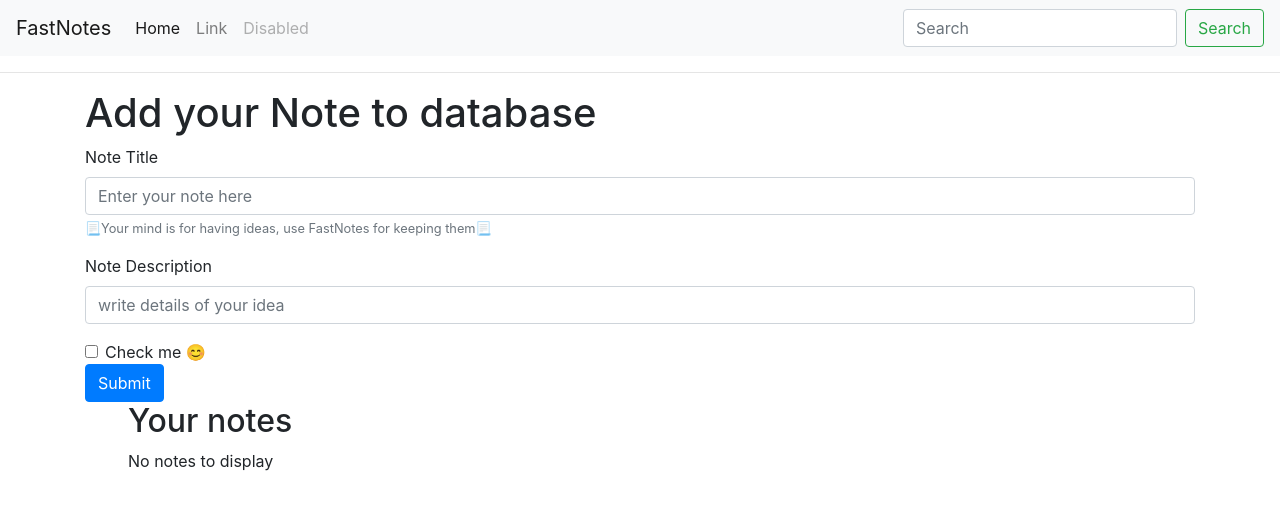
After one commit to Umer-Islam/Panaverse_q3, a FastAPI app: template lec_01/learn_fastapi/learn_fastapi/templates/index.html in a window 1280 px wide. The commit adds this page. Shown: the top 510 px of the page. Run offline with FastAPI, Linux system fonts and the light colour scheme; the template is opened without the code that fills it, so the values that code supplies are empty; some libraries are stand-ins or nearby versions.

Commit message:
basic functionality working

```diff
--- /dev/null
+++ b/lec_01/learn_fastapi/learn_fastapi/index.py
@@ -0,0 +1,10 @@
+from fastapi import FastAPI
+from routes.note import note
+from fastapi.staticfiles import StaticFiles
+from fastapi.templating import Jinja2Templates
+
+app = FastAPI()
+
+app.mount("/static", StaticFiles(directory="static"), name="static")
+
+app.include_router(note)
--- a/lec_01/learn_fastapi/learn_fastapi/static/style.css
+++ b/lec_01/learn_fastapi/learn_fastapi/static/style.css
@@ -1 +1,3 @@
-css file
+section {
+  margin-left: 10%;
+}
--- /dev/null
+++ b/lec_01/learn_fastapi/learn_fastapi/templates/index.html
@@ -0,0 +1,144 @@
+<!doctype html>
+<html lang="en">
+  <head>
+    <!-- Required meta tags -->
+    <meta charset="utf-8" />
+    <meta
+      name="viewport"
+      content="width=device-width, initial-scale=1, shrink-to-fit=no"
+    />
+
+    <!-- Bootstrap CSS -->
+    <link
+      rel="stylesheet"
+      href="https://cdn.jsdelivr.net/npm/bootstrap@4.0.0/dist/css/bootstrap.min.css"
+      integrity="sha384-Gn5384xqQ1aoWXA+058RXPxPg6fy4IWvTNh0E263XmFcJlSAwiGgFAW/dAiS6JXm"
+      crossorigin="anonymous"
+    />
+
+    <title>Notes - using fastapi, bootstrap and mongoDB</title>
+    <link rel="stylesheet" href="../static/style.css" />
+  </head>
+  <body>
+    <nav class="navbar navbar-expand-lg navbar-light bg-light">
+      <a class="navbar-brand" href="#">FastNotes</a>
+      <button
+        class="navbar-toggler"
+        type="button"
+        data-toggle="collapse"
+        data-target="#navbarSupportedContent"
+        aria-controls="navbarSupportedContent"
+        aria-expanded="false"
+        aria-label="Toggle navigation"
+      >
+        <span class="navbar-toggler-icon"></span>
+      </button>
+
+      <div class="collapse navbar-collapse" id="navbarSupportedContent">
+        <ul class="navbar-nav mr-auto">
+          <li class="nav-item active">
+            <a class="nav-link" href="#"
+              >Home <span class="sr-only">(current)</span></a
+            >
+          </li>
+          <li class="nav-item">
+            <a class="nav-link" href="#">Link</a>
+          </li>
+
+          <li class="nav-item">
+            <a class="nav-link disabled" href="#">Disabled</a>
+          </li>
+        </ul>
+        <form class="form-inline my-2 my-lg-0">
+          <input
+            class="form-control mr-sm-2"
+            type="search"
+            placeholder="Search"
+            aria-label="Search"
+          />
+          <button class="btn btn-outline-success my-2 my-sm-0" type="submit">
+            Search
+          </button>
+        </form>
+      </div>
+    </nav>
+    <!-- navbar ends  -->
+    <hr />
+    <!-- form starts below -->
+    <div class="container">
+      <h1>Add your Note to database</h1>
+      <form method="post" action="/">
+        <div class="form-group">
+          <label for="title">Note Title</label>
+          <input
+            type="text"
+            class="form-control"
+            name="title"
+            aria-describedby="emailHelp"
+            placeholder="Enter your note here"
+          />
+          <small id="emailHelp" class="form-text text-muted"
+            >📃Your mind is for having ideas, use FastNotes for keeping
+            them📃</small
+          >
+        </div>
+        <div class="form-group">
+          <label for="desc">Note Description</label>
+          <input
+            type="text"
+            class="form-control"
+            name="desc"
+            placeholder="write details of your idea"
+          />
+        </div>
+        <div class="form-check">
+          <input
+            type="checkbox"
+            class="form-check-input"
+            name="important"
+            id="exampleCheck1"
+          />
+          <label class="form-check-label" for="exampleCheck1"
+            >Check me 😊</label
+          >
+        </div>
+        <button type="submit" class="btn btn-primary">Submit</button>
+      </form>
+    </div>
+    <!-- FORM ENDS HERE	 -->
+    <!-- SECTION TO DISPLAY NOTES -->
+
+    <section>
+      <h2>Your notes</h2>
+{% if newDocs is defined and newDocs %}
+    <ul>
+        {% for item in newDocs %}
+            <li>{{ item.title }} <br /> {{ item.desc }}</li>
+        {% endfor %}
+    </ul>
+{% else %}
+    No notes to display
+{% endif %}
+
+    </section>
+    <!-- SECTION FOR DISPLAY NOTES ENDS HERE -->
+
+    <!-- Optional JavaScript -->
+    <!-- jQuery first, then Popper.js, then Bootstrap JS -->
+    <script
+      src="https://code.jquery.com/jquery-3.2.1.slim.min.js"
+      integrity="sha384-KJ3o2DKtIkvYIK3UENzmM7KCkRr/rE9/Qpg6aAZGJwFDMVNA/GpGFF93hXpG5KkN"
+      crossorigin="anonymous"
+    ></script>
+    <script
+      src="https://cdn.jsdelivr.net/npm/popper.js@1.12.9/dist/umd/popper.min.js"
+      integrity="sha384-ApNbgh9B+Y1QKtv3Rn7W3mgPxhU9K/ScQsAP7hUibX39j7fakFPskvXusvfa0b4Q"
+      crossorigin="anonymous"
+    ></script>
+    <script
+      src="https://cdn.jsdelivr.net/npm/bootstrap@4.0.0/dist/js/bootstrap.min.js"
+      integrity="sha384-JZR6Spejh4U02d8jOt6vLEHfe/JQGiRRSQQxSfFWpi1MquVdAyjUar5+76PVCmYl"
+      crossorigin="anonymous"
+    ></script>
+  </body>
+</html>
```
Also changed, not shown: lec_01/learn_fastapi/learn_fastapi/config/db.py (added, +8 -0 lines), lec_01/learn_fastapi/learn_fastapi/main.py (+0 -18 lines), lec_01/learn_fastapi/learn_fastapi/models/note.py (added, +7 -0 lines), lec_01/learn_fastapi/learn_fastapi/routes/note.py (added, +40 -0 lines), lec_01/learn_fastapi/learn_fastapi/schemas/note.py (added, +11 -0 lines), lec_01/learn_fastapi/learn_fastapi/template/index.html (deleted, +0 -13 lines).
